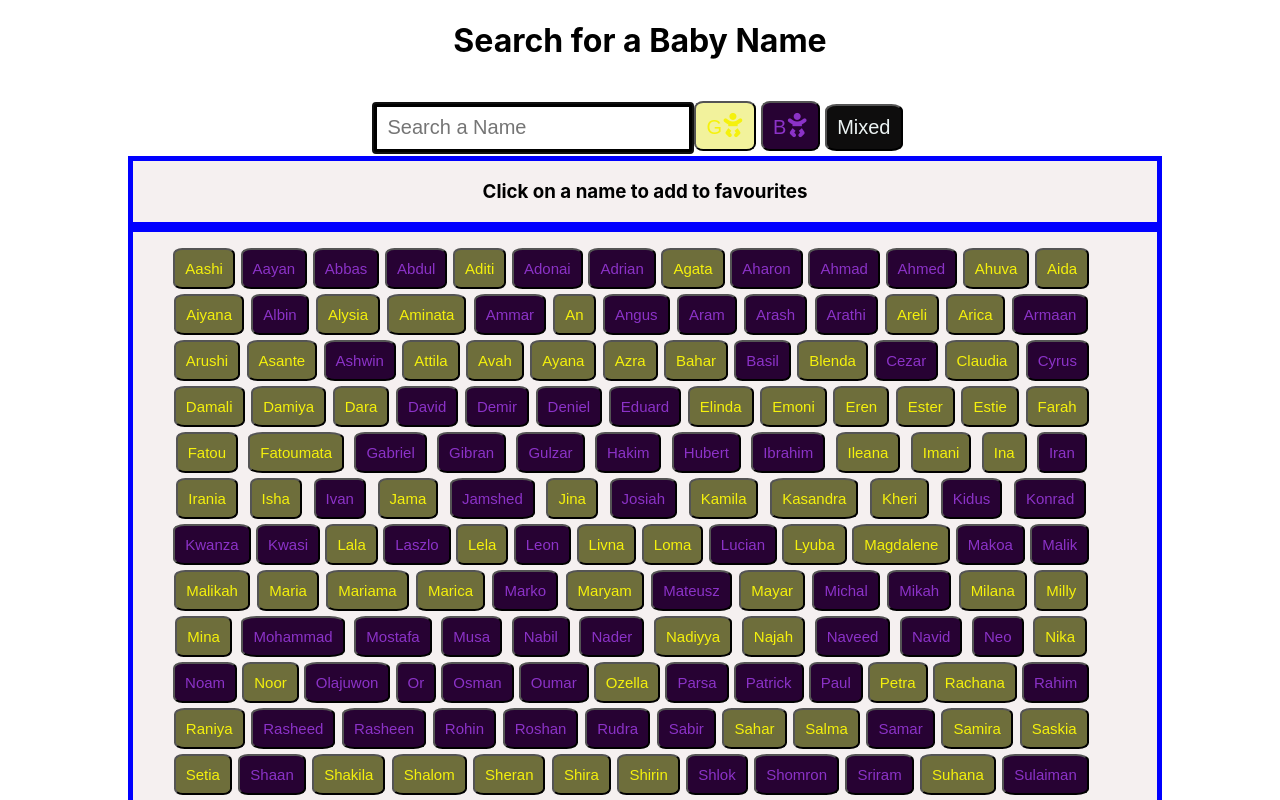
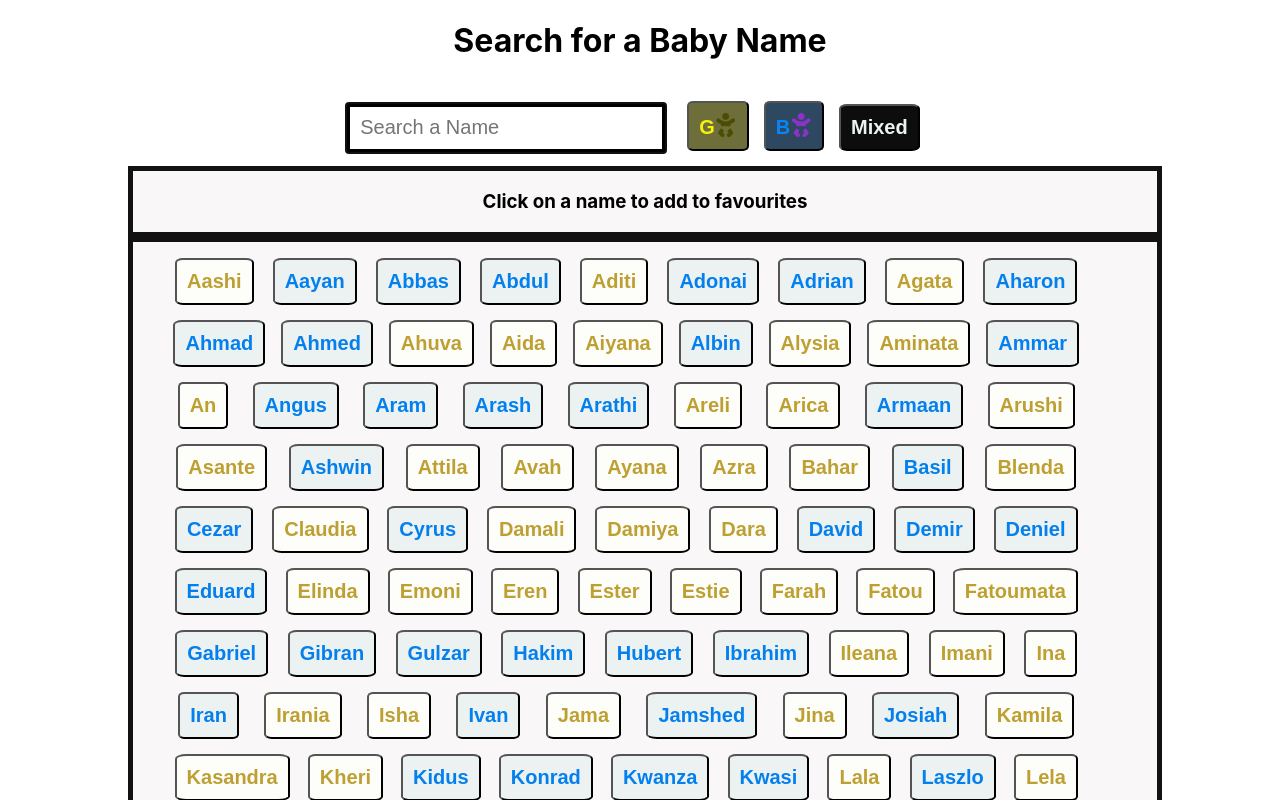
Before and after one commit to JK1320/baby-names-react, a React (Create React App) app: page / in a window 1280 px wide. Shown: the top 800 px of the page. Built offline with nearby package versions, Linux system fonts and the light colour scheme.

Commit message:
added new font and background color

```diff
--- a/src/index.css
+++ b/src/index.css
@@ -1,27 +1,27 @@
 body {
   margin: 0;
-  font-family: -apple-system, BlinkMacSystemFont, 'Segoe UI', 'Roboto', 'Oxygen',
-    'Ubuntu', 'Cantarell', 'Fira Sans', 'Droid Sans', 'Helvetica Neue',
+  font-family: -apple-system, BlinkMacSystemFont, "Segoe UI", "Roboto", "Oxygen",
+    "Ubuntu", "Cantarell", "Fira Sans", "Droid Sans", "Helvetica Neue",
     sans-serif;
   -webkit-font-smoothing: antialiased;
   -moz-osx-font-smoothing: grayscale;
 }
 
 code {
-  font-family: source-code-pro, Menlo, Monaco, Consolas, 'Courier New',
+  font-family: source-code-pro, Menlo, Monaco, Consolas, "Courier New",
     monospace;
 }
 
 .container {
-  background-color: rgb(245, 240, 240);
+  background-color: rgb(249, 247, 247);
   width: 80%;
-  border: 5px solid blue;
+  border: 5px solid rgb(18, 18, 18);
   margin-left: 10%;
 }
 
 .names {
- list-style: none;
- color: white;
+  list-style: none;
+  color: white;
 }
 
 .list-container {
@@ -32,23 +32,26 @@ code {
 }
 
 button {
- margin-right: 5px;
- margin-bottom: 5px;
- padding: 10px;
- font-size: 15px;
- border-radius: 15%;
+  margin-right: 15px;
+  margin-bottom: 15px;
+  padding: 10px;
+  font-size: 20px;
+  border-radius: 10%;
+  font-weight: 600;
 }
 
 button.m {
-  background-color: rgb(39, 2, 51);
-  color: rgb(139, 50, 199);
+  background-color: rgb(236, 241, 241);
+  color: rgb(3, 128, 238);
   cursor: pointer;
+  font-weight: 600;
 }
 
 button.f {
-  background-color: rgb(110, 110, 59);
-  color:rgb(245, 241, 12);
+  background-color: rgb(253, 253, 249);
+  color: rgb(190, 160, 50);
   cursor: pointer;
+  font-weight: 600;
 }
 
 .input-container input {
@@ -57,6 +60,7 @@ button.f {
   padding-left: 10px;
   font-size: 20px;
   margin-top: 20px;
+  margin-right: 20px;
   border: 5px solid black;
 }
 
@@ -64,32 +68,32 @@ button.f {
   background-color: rgb(14, 13, 13);
   color: rgb(236, 243, 243);
   font-size: 20px;
-  border-radius: 15%;
+  border-radius: 10%;
   cursor: pointer;
 }
 
 .gender-f-btn {
-  background-color: rgb(242, 242, 156);
+  background-color: rgb(110, 110, 59);
   color: rgb(245, 241, 12);
   font-size: 20px;
-  border-radius: 15%;
+  border-radius: 10%;
   cursor: pointer;
 }
 
 .gender-m-btn {
-  background-color: rgb(39, 2, 51);
-  color: rgb(139, 50, 199);
+  background-color: rgb(45, 72, 96);
+  color: rgb(6, 134, 247);
   font-size: 20px;
-  border-radius: 15%;
+  border-radius: 10%;
   cursor: pointer;
 }
 
 .girl {
-  color: rgb(245, 241, 12);
+  color: rgb(77, 76, 4);
   font-size: 25px;
 }
 
 .boy {
- color: rgb(139, 50, 199);
+  color: rgb(139, 50, 199);
   font-size: 25px;
 }
```
